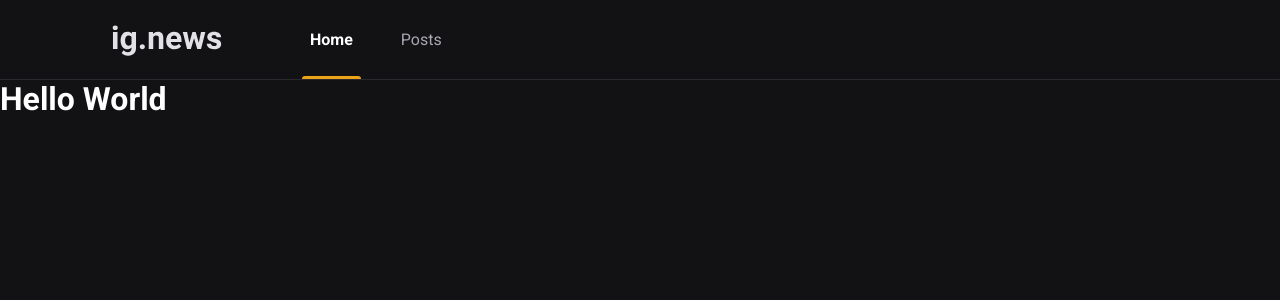
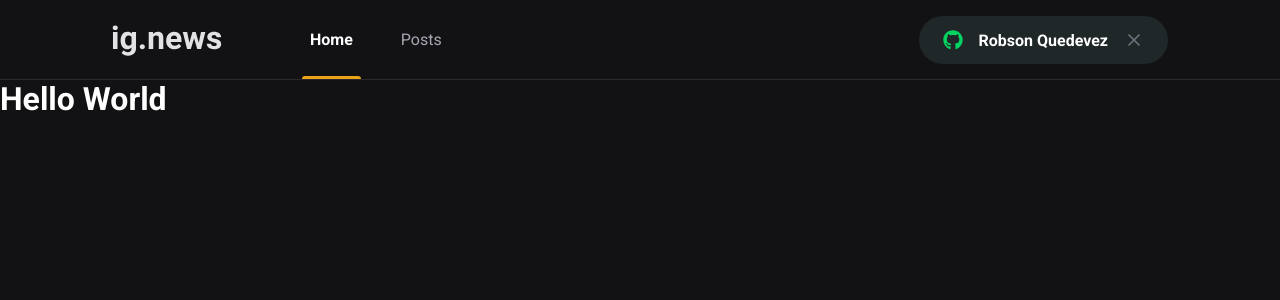
Before and after one commit to robsonquedevez/ignews, a Next.js app: page / in a window 1280 px wide. Shown: the top 300 px of the page. Built offline with nearby package versions, Linux system fonts and the light colour scheme.

Commit message:
Created component SignInButton

```diff
--- a/package.json
+++ b/package.json
@@ -11,6 +11,7 @@
     "next": "12.0.10",
     "react": "17.0.2",
     "react-dom": "17.0.2",
+    "react-icons": "^4.3.1",
     "sass": "^1.49.7"
   },
   "devDependencies": {
--- a/src/components/Header/index.tsx
+++ b/src/components/Header/index.tsx
@@ -1,3 +1,4 @@
+import { SignButton } from '../SignButton/indes'
 import styles from './styles.module.scss'
 
 export function Header() {
@@ -9,6 +10,7 @@
                     <a className={styles.active}>Home</a>
                     <a>Posts</a>
                 </nav>
+                <SignButton />
             </div>
         </header>
     )
--- a/src/components/Header/styles.module.scss
+++ b/src/components/Header/styles.module.scss
@@ -49,4 +49,8 @@
             }
         }
     }
+
+    button {
+        margin-left: auto;
+    }
 }
--- /dev/null
+++ b/src/components/SignButton/indes.tsx
@@ -0,0 +1,29 @@
+import { FaGithub } from 'react-icons/fa';
+import { FiX } from 'react-icons/fi';
+import styles from './styles.module.scss';
+
+export function SignButton() {
+    const isUserLoggedIn = true;
+
+    return isUserLoggedIn ? (
+        <button
+            type='button'
+            className={styles.signInButton}
+        >
+            <FaGithub color="#04d361" />
+            Robson Quedevez
+            <FiX
+                color="#737380"
+                className={styles.closeIcon}
+            />
+        </button>
+    ) : (
+        <button
+            type='button'
+            className={styles.signInButton}
+        >
+            <FaGithub color="#eba417" />
+            Sign in with Github
+        </button>
+    )
+}
--- /dev/null
+++ b/src/components/SignButton/styles.module.scss
@@ -0,0 +1,30 @@
+.signInButton {
+    height: 3rem;
+    border-radius: 3rem;
+    background-color: var(--gray-850);
+    border: 0;
+    padding: 0 1.5rem;
+    display: flex;
+    align-items: center;
+    justify-content: center;
+    color: var(--white);
+    font-weight: bold;
+    transition: filter 0.2s;
+
+    svg {
+        height: 20px;
+        width: 20px;
+    }
+
+    svg:first-child {
+        margin-right: 1rem;
+    }
+
+    svg.closeIcon  {
+        margin-left: 1rem;
+    }
+
+    &:hover {
+        filter: brightness(0.8);
+    }
+}
--- a/src/styles/global.scss
+++ b/src/styles/global.scss
@@ -10,6 +10,7 @@
     --gray-100: #e1e1e6;
     --gray-300: #a8a8b3;
     --gray-800: #29292e;
+    --gray-850: #1f2729;
     --gray-900: #121214;
 
     --cyan-500: #61dafb;
```
Also changed, not shown: 1 other file (tests, documents, lock files or other folders).
